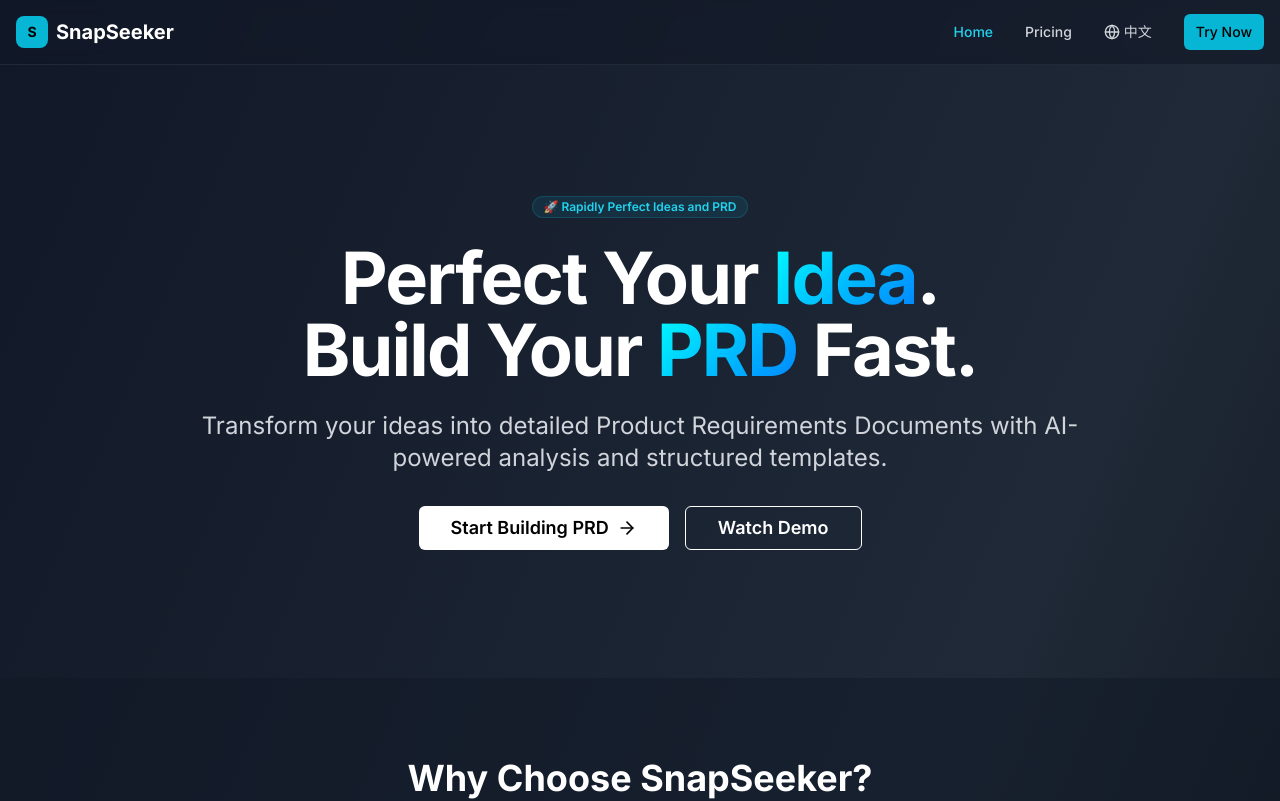
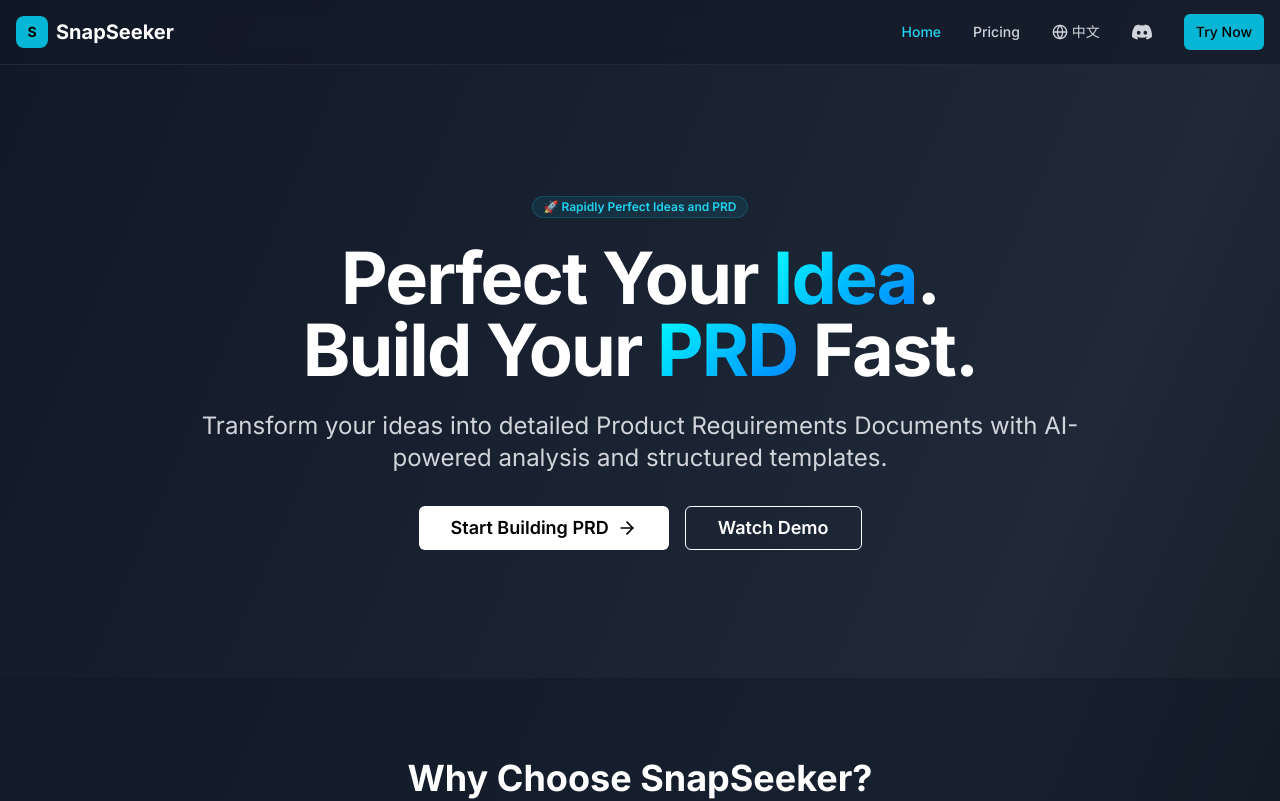
Before and after one commit to ThawingX/snap-seeker-landing, a Next.js app: page /en in a window 1280 px wide. Shown: the top 801 px of the page. Built offline with nearby package versions, Linux system fonts and the light colour scheme.

Commit message:
feat：discord群

```diff
--- a/components/navigation.tsx
+++ b/components/navigation.tsx
@@ -89,6 +89,19 @@
               <span>{languageToggle.label}</span>
             </Link>
 
+            {/* Discord Link */}
+            <a
+              href="https://discord.gg/CSkT2BdNKy"
+              target="_blank"
+              rel="noopener noreferrer"
+              className="flex items-center text-gray-300 transition-colors hover:text-cyan-400"
+              title={isEnglish ? 'Join Discord Community' : '加入Discord社区'}
+            >
+              <svg className="w-5 h-5" viewBox="0 0 24 24" fill="currentColor">
+                <path d="M20.317 4.37a19.791 19.791 0 0 0-4.885-1.515a.074.074 0 0 0-.079.037c-.21.375-.444.864-.608 1.25a18.27 18.27 0 0 0-5.487 0a12.64 12.64 0 0 0-.617-1.25a.077.077 0 0 0-.079-.037A19.736 19.736 0 0 0 3.677 4.37a.07.07 0 0 0-.032.027C.533 9.046-.32 13.58.099 18.057a.082.082 0 0 0 .031.057a19.9 19.9 0 0 0 5.993 3.03a.078.078 0 0 0 .084-.028a14.09 14.09 0 0 0 1.226-1.994a.076.076 0 0 0-.041-.106a13.107 13.107 0 0 1-1.872-.892a.077.077 0 0 1-.008-.128a10.2 10.2 0 0 0 .372-.292a.074.074 0 0 1 .077-.01c3.928 1.793 8.18 1.793 12.062 0a.074.074 0 0 1 .078.01c.12.098.246.198.373.292a.077.077 0 0 1-.006.127a12.299 12.299 0 0 1-1.873.892a.077.077 0 0 0-.041.107c.36.698.772 1.362 1.225 1.993a.076.076 0 0 0 .084.028a19.839 19.839 0 0 0 6.002-3.03a.077.077 0 0 0 .032-.054c.5-5.177-.838-9.674-3.549-13.66a.061.061 0 0 0-.031-.03zM8.02 15.33c-1.183 0-2.157-1.085-2.157-2.419c0-1.333.956-2.419 2.157-2.419c1.21 0 2.176 1.096 2.157 2.42c0 1.333-.956 2.418-2.157 2.418zm7.975 0c-1.183 0-2.157-1.085-2.157-2.419c0-1.333.955-2.419 2.157-2.419c1.21 0 2.176 1.096 2.157 2.42c0 1.333-.946 2.418-2.157 2.418z"/>
+              </svg>
+            </a>
+
             <a href="https://seeker.snapsnap.site/" target="_blank" rel="noopener noreferrer">
               <Button
                 className="bg-cyan-500 text-black hover:bg-cyan-400"
@@ -153,6 +166,20 @@
                 <span>{languageToggle.label}</span>
               </Link>
 
+              {/* Mobile Discord Link */}
+              <a
+                href="https://discord.gg/CSkT2BdNKy"
+                target="_blank"
+                rel="noopener noreferrer"
+                className="flex items-center space-x-2 text-sm font-medium text-gray-300 transition-colors hover:text-cyan-400"
+                onClick={() => setIsMobileMenuOpen(false)}
+              >
+                <svg className="w-4 h-4" viewBox="0 0 24 24" fill="currentColor">
+                  <path d="M20.317 4.37a19.791 19.791 0 0 0-4.885-1.515a.074.074 0 0 0-.079.037c-.21.375-.444.864-.608 1.25a18.27 18.27 0 0 0-5.487 0a12.64 12.64 0 0 0-.617-1.25a.077.077 0 0 0-.079-.037A19.736 19.736 0 0 0 3.677 4.37a.07.07 0 0 0-.032.027C.533 9.046-.32 13.58.099 18.057a.082.082 0 0 0 .031.057a19.9 19.9 0 0 0 5.993 3.03a.078.078 0 0 0 .084-.028a14.09 14.09 0 0 0 1.226-1.994a.076.076 0 0 0-.041-.106a13.107 13.107 0 0 1-1.872-.892a.077.077 0 0 1-.008-.128a10.2 10.2 0 0 0 .372-.292a.074.074 0 0 1 .077-.01c3.928 1.793 8.18 1.793 12.062 0a.074.074 0 0 1 .078.01c.12.098.246.198.373.292a.077.077 0 0 1-.006.127a12.299 12.299 0 0 1-1.873.892a.077.077 0 0 0-.041.107c.36.698.772 1.362 1.225 1.993a.076.076 0 0 0 .084.028a19.839 19.839 0 0 0 6.002-3.03a.077.077 0 0 0 .032-.054c.5-5.177-.838-9.674-3.549-13.66a.061.061 0 0 0-.031-.03zM8.02 15.33c-1.183 0-2.157-1.085-2.157-2.419c0-1.333.956-2.419 2.157-2.419c1.21 0 2.176 1.096 2.157 2.42c0 1.333-.956 2.418-2.157 2.418zm7.975 0c-1.183 0-2.157-1.085-2.157-2.419c0-1.333.955-2.419 2.157-2.419c1.21 0 2.176 1.096 2.157 2.42c0 1.333-.946 2.418-2.157 2.418z"/>
+                </svg>
+                <span>{isEnglish ? 'Discord Community' : 'Discord社区'}</span>
+              </a>
+
               <a href="https://seeker.snapsnap.site/" target="_blank" rel="noopener noreferrer" className="w-full">
                 <Button
                   className="bg-cyan-500 text-black hover:bg-cyan-400 w-full"
```
